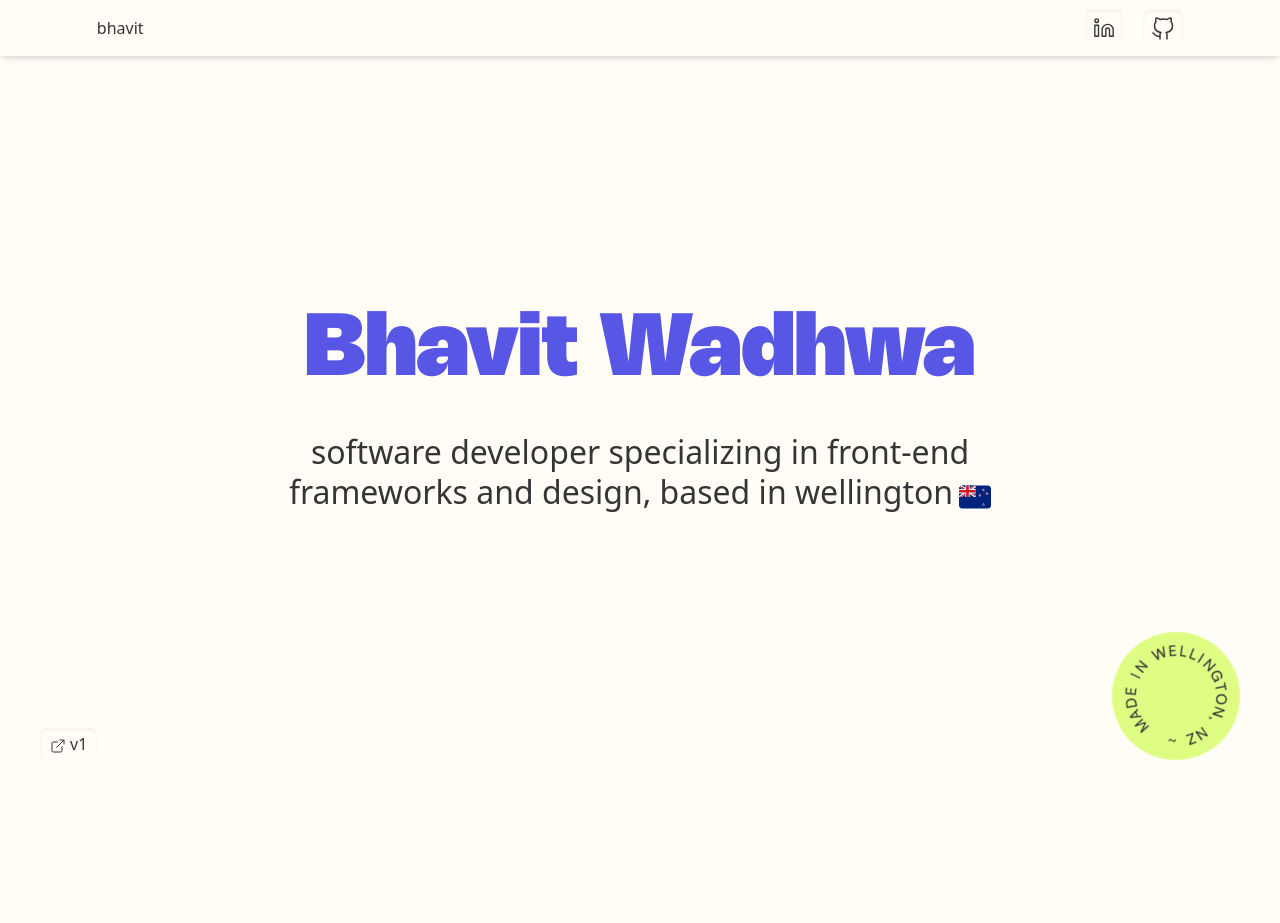
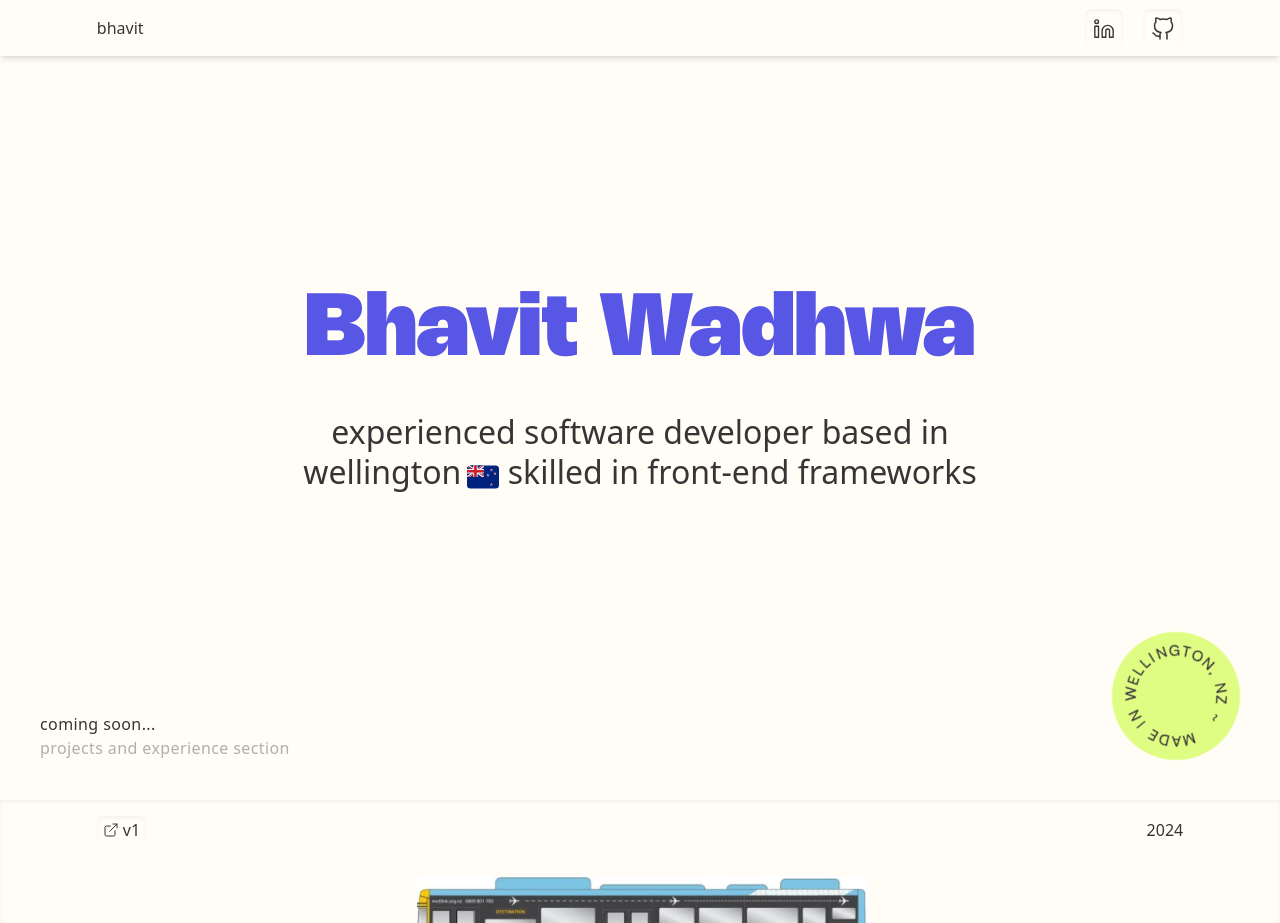
Before and after one commit to wa-bha/v2-personal-website, a Next.js app: page / in a window 1280 px wide. Before the commit the page ends 800 px from the top, so only its background shows below. Built offline with nearby package versions, Linux system fonts and the light colour scheme.

Commit message:
refactor: button global css and layout cleanups

```diff
--- a/src/app/globals.css
+++ b/src/app/globals.css
@@ -11,7 +11,7 @@
     @apply text-slate-blue font-black font-nohemi;
   }
 
-  a {
-    @apply hover:text-slate-blue transition-colors duration-300;
+  button {
+    @apply shadow-inner rounded-md hover:shadow-slate-blue hover:text-slate-blue transition-all duration-300;
   }
 }
--- a/src/app/page.tsx
+++ b/src/app/page.tsx
@@ -1,4 +1,7 @@
 import MadeInWellingtonBadge from "@/components/icons/MadeInWellingtonBadge";
+
+import Image from "next/image";
+import bus from "./bus-placeholder.png";
 
 import { GitHub, Linkedin, ExternalLink } from "react-feather";
 import FlagNZ from "@/components/icons/FlagNZ";
@@ -10,23 +13,21 @@ export default function Home() {
         <div className="max-w-[88%] m-auto h-full px-5 flex justify-between items-center">
           <span>bhavit</span>
           <div className="flex gap-5">
+            <button className="p-2 pb-1.5">
               <a
-              className="p-2 pb-1.5 shadow-inner rounded-md hover:shadow-md "
                 href="https://www.linkedin.com/in/bhavit-wadhwa/"
                 target="_blank"
                 rel="noopener noreferrer"
               >
                 <Linkedin size={22} strokeWidth="1.5px" />
               </a>
+            </button>
 
-            <a
-              className="p-2 pb-1.5 shadow-inner rounded-lg hover:shadow-md "
-              href="https://github.com/wa-bha"
-              target="_blank"
-              rel="noopener noreferrer"
-            >
+            <button className="p-2 pb-1.5">
+              <a href="https://github.com/wa-bha" target="_blank" rel="noopener noreferrer">
                 <GitHub size={24} strokeWidth="1.5px" />
               </a>
+            </button>
           </div>
         </div>
       </nav>
@@ -35,32 +36,47 @@ export default function Home() {
         id="hero-section"
         className="relative py-8 h-svh w-full flex justify-center items-center overflow-hidden"
       >
-        <div className="flex items-center justify-center flex-col">
-          <h1 className="font-family text-[9vw] md:text-[5.4em]">Bhavit Wadhwa</h1>
+        <div className="pb-10 flex items-center justify-center flex-col">
+          <h1 className="font-family text-[10vw] md:text-[5.4em]">Bhavit Wadhwa</h1>
 
           <div className="px-10 md:pt-4 md:px-2 md:w-[48rem]">
-            <p className=" font-light text-center w-full text-[3.5vw] md:text-[2em] md:leading-tight">
-              software developer specializing in front-end frameworks and design, based in
-              wellington
-              <FlagNZ className="pl-1.5 inline-flex h-[1em] align-text-bottom" />
+            <p className="font-light text-center w-full text-[3.5vw] md:text-[2em] md:leading-tight">
+              experienced software developer based in wellington
+              <FlagNZ className="pl-1.5 inline-flex h-[1em] align-text-bottom" /> skilled in
+              front-end frameworks
             </p>
           </div>
         </div>
 
-        <a
-          className="absolute bottom-10 left-10 px-2.5 py-1 shadow-inner hover:shadow-md rounded-md"
-          href="https://v1.bhavit.dev"
-          target="_blank"
-          rel="noopener noreferrer"
-        >
-          <ExternalLink className="pr-1 inline-flex " size={20} strokeWidth="1.5px" />
-          v1
-        </a>
+        <div className="absolute bottom-10 left-10 leading-tight text-sm md:text-base">
+          <p className="font-medium tracking-wide">coming soon...</p>
+          <p className="font-light text-grey tracking-wide">projects and experience section</p>
+        </div>
 
-        <div className="absolute bottom-10 right-10 animate-spin-slow">
+        <div className="absolute bottom-[6rem] md:bottom-10 right-10 animate-spin-slow">
           <MadeInWellingtonBadge className="w-20 md:w-[8em]" />
         </div>
       </header>
+
+      <footer className="shadow-inner">
+        <div className="px-5 max-w-[88%] m-auto h-full flex flex-col justify-between gap-8">
+          <div className="pt-4 flex justify-between items-center">
+            <button className="px-1.5 py-0.5">
+              <a href="https://v1.bhavit.dev" target="_blank" rel="noopener noreferrer">
+                <ExternalLink className="pr-1 pb-1 inline-flex" size={20} strokeWidth="1.5px" />
+                <span className="font-medium">v1</span>
+              </a>
+            </button>
+
+            <p className="font-medium">{new Date().getFullYear()}</p>
+          </div>
+
+          {/* Wellington bus */}
+          <div className="pl-1 flex justify-center">
+            <Image src={bus} width={450} height={500} alt="bus" />
+          </div>
+        </div>
+      </footer>
     </main>
   );
 }
--- a/tailwind.config.ts
+++ b/tailwind.config.ts
@@ -19,7 +19,7 @@ const config: Config = {
 
     extend: {
       animation: {
-        "spin-slow": "spin 5s linear infinite"
+        "spin-slow": "spin 6s linear infinite"
       },
       fontFamily: {
         satoshi: ["var(--font-satoshi)"],
```
Also changed, not shown: src/app/bus-placeholder.png (added). Lines whose indentation alone changed are shown as unchanged.
